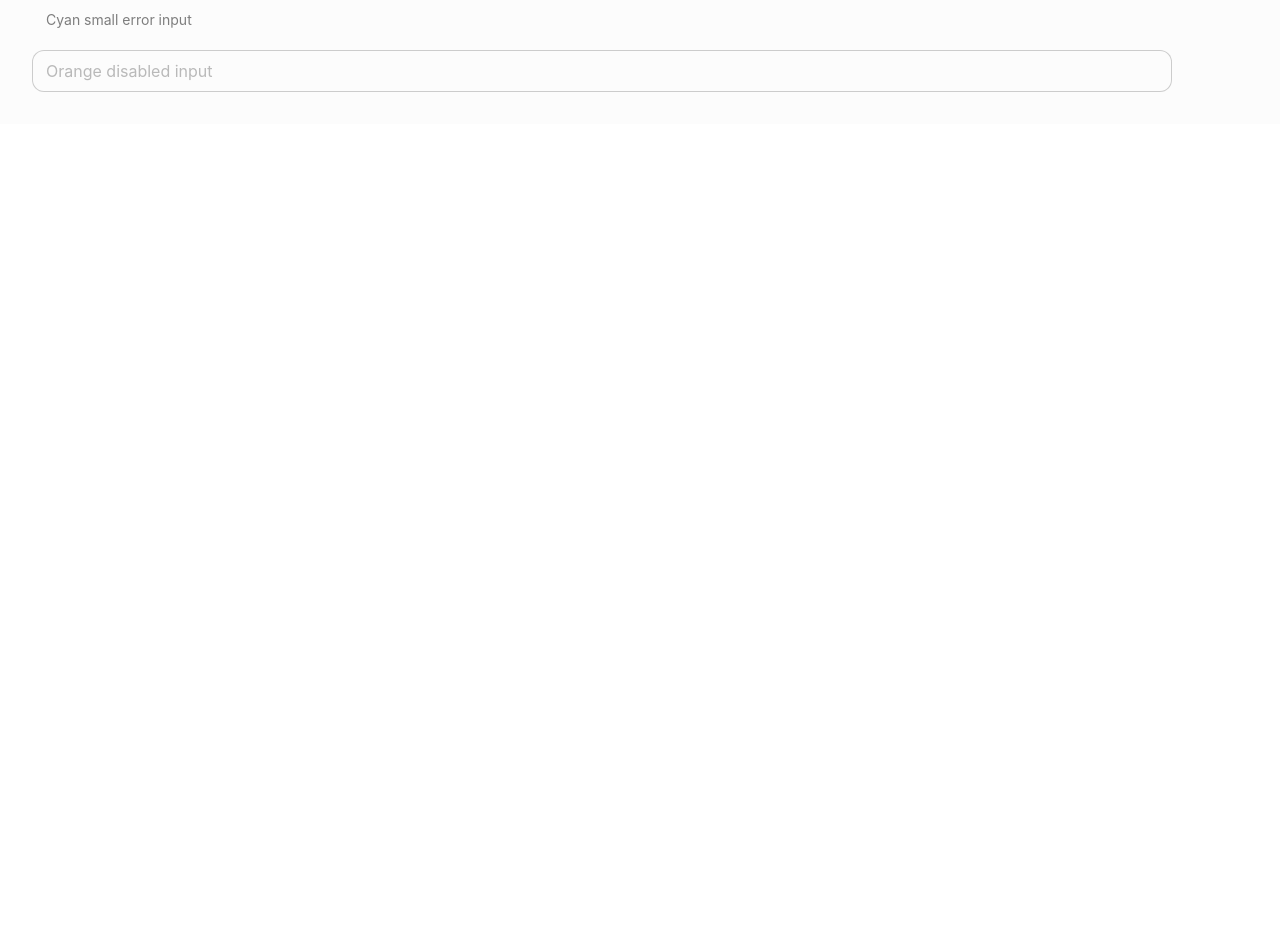
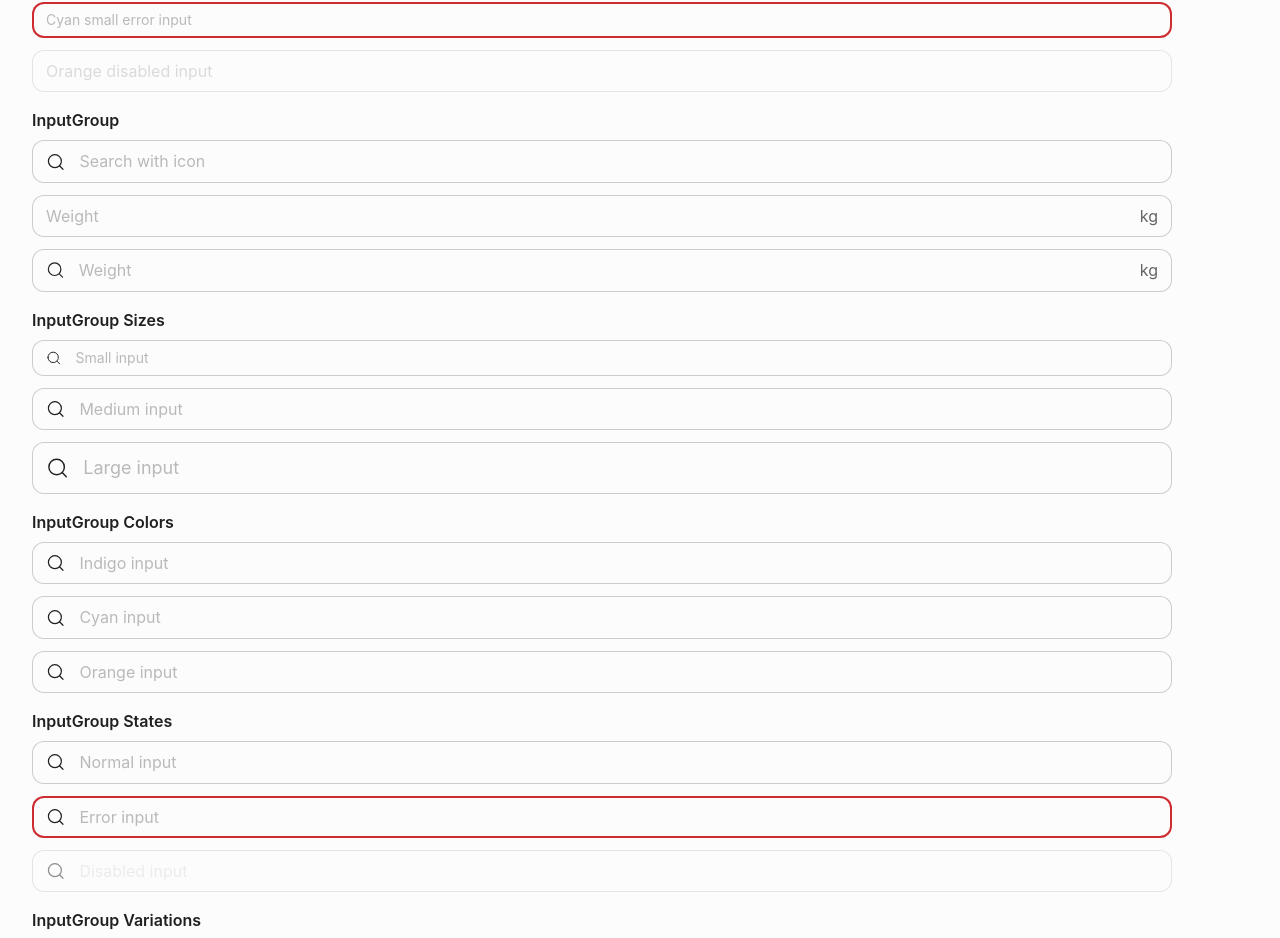
Before and after one commit to rhseung/ui-kit, a React (Vite) app: page / in a window 1280 px wide. Shown: the part 2222-3160 px from the top of the page. Before the commit the page ends 2346 px from the top, so only its background shows below. Built offline with nearby package versions, Linux system fonts and the light colour scheme; a web font is replaced by a local one.

Commit message:
feat: implement input and adornment

```diff
--- a/src/components/ui/button.tsx
+++ b/src/components/ui/button.tsx
@@ -10,8 +10,7 @@ import { tv } from '@/utils';
 
 import { isIconElement } from './icon';
 
-interface BaseButtonProps
-  extends React.ButtonHTMLAttributes<HTMLButtonElement> {
+interface BaseButtonProps {
   variant?: VariantProps<typeof baseButtonStyles>['variant'];
   size?: VariantProps<typeof baseButtonStyles>['size'];
   highContrast?: VariantProps<typeof baseButtonStyles>['highContrast'];
@@ -99,7 +98,7 @@ const iconButtonStyles = tv({
   },
 });
 
-export const Button: React.FC<ButtonProps> = ({
+export const Button: React.FC<ButtonProps & React.ComponentProps<'button'>> = ({
   variant = 'solid',
   size = 'md',
   color,
@@ -138,7 +137,9 @@ export const Button: React.FC<ButtonProps> = ({
   );
 };
 
-export const IconButton: React.FC<IconButtonProps> = ({
+export const IconButton: React.FC<
+  IconButtonProps & React.ComponentProps<'button'>
+> = ({
   variant = 'solid',
   size = 'md',
   color,
--- a/src/components/ui/index.ts
+++ b/src/components/ui/index.ts
@@ -1,2 +1,3 @@
 export * from './button';
 export * from './input';
+export * from './input-group';
--- /dev/null
+++ b/src/components/ui/input-group.tsx
@@ -0,0 +1,119 @@
+import React, { createContext, useContext } from 'react';
+
+import { useTheme } from '@/hooks/use-theme';
+import { cn, tv } from '@/utils';
+
+import { Input, type InputProps, inputStyles } from './input';
+
+export interface InputGroupProps extends InputProps {
+  disabled?: boolean;
+}
+
+const InputGroupContext = createContext<InputGroupProps>({
+  size: 'md',
+  color: undefined,
+  error: false,
+  disabled: false,
+});
+
+export const inputGroupStyles = tv({
+  extend: inputStyles,
+  variants: {
+    error: {
+      true: 'inset-ring-2 inset-ring-(--red-11)',
+      false:
+        'inset-ring inset-ring-(--gray-a7) has-focus:inset-ring-2 has-focus:inset-ring-(--accent-8)',
+    },
+    disabled: {
+      true: 'opacity-50',
+      false: '',
+    },
+  },
+});
+
+export const InputGroup: React.FC<
+  InputGroupProps & React.ComponentProps<'div'>
+> = ({
+  size = 'md',
+  color,
+  error = false,
+  disabled = false,
+  className,
+  children,
+  ...props
+}) => {
+  const { accent } = useTheme();
+  const computedColor = color ?? accent;
+
+  return (
+    <InputGroupContext.Provider
+      value={{ size, color: computedColor, error, disabled }}
+    >
+      <div
+        data-accent={computedColor}
+        className={inputGroupStyles({
+          size,
+          error,
+          disabled,
+          className: cn('flex items-center gap-3.5', className),
+        })}
+        {...props}
+      >
+        {children}
+      </div>
+    </InputGroupContext.Provider>
+  );
+};
+
+export const InputGroupInput = React.forwardRef<
+  HTMLInputElement,
+  Omit<
+    InputProps & React.ComponentProps<'input'>,
+    'size' | 'type' | 'data-accent' | 'color' | 'disabled'
+  >
+>(({ className, ...props }, ref) => {
+  const { size, color, error, disabled } = useContext(InputGroupContext);
+
+  return (
+    <Input
+      ref={ref}
+      size={size}
+      color={color}
+      error={error}
+      disabled={disabled}
+      className={cn(
+        'rounded-none border-0 border-none p-0 inset-ring-0 focus:inset-ring-0',
+        className,
+      )}
+      {...props}
+    />
+  );
+});
+
+// export interface InputGroupAdornmentProps {
+//   className?: string;
+// }
+
+// export const InputGroupAdornment: React.FC<
+//   PropsWithChildren<InputGroupAdornmentProps>
+// > = ({ className, children }) => {
+//   const context = useContext(InputGroupContext);
+//   const { size } = context;
+
+//   return (
+//     <div
+//       className={cn(
+//         'text-body flex items-center justify-center px-3 text-(--gray-11)',
+//         'bg-(--gray-2) inset-ring inset-ring-(--gray-a7)',
+//         size === 'sm' && 'py-2 text-sm',
+//         size === 'md' && 'py-2.5',
+//         size === 'lg' && 'py-3 text-lg',
+//         position === 'start' && 'rounded-l-xl rounded-r-none',
+//         position === 'end' && 'rounded-l-none rounded-r-xl',
+//         className,
+//       )}
+//     >
+//       {children}
+//     </div>
+//   );
+// };
--- a/src/components/ui/input.tsx
+++ b/src/components/ui/input.tsx
@@ -4,23 +4,17 @@ import type { VariantProps } from 'tailwind-variants';
 
 import { useTheme } from '@/hooks/use-theme';
 import type { HueName } from '@/styles/colors';
-import { cn, tv } from '@/utils';
+import { tv } from '@/utils';
 
-export interface InputProps
-  extends Omit<React.InputHTMLAttributes<HTMLInputElement>, 'size'> {
+// TODO: input type에 따라 return <PasswordInput />, <SearchInput />, <EmailInput />, <NumberInput />, <TelInput />, <UrlInput />, <DateInput />, <TimeInput />, <DateTimeInput />, <MonthInput />, <WeekInput />, <ColorInput />, <RangeInput />, <FileInput /> 등을 반환하도록 수정
+export interface InputProps {
   size?: VariantProps<typeof inputStyles>['size'];
   color?: HueName;
   error?: VariantProps<typeof inputStyles>['error'];
 }
 
-// placeholder: --gray-a8
-// text-selection: --accent-a5
-// text-color: --accent-12? --gray-12?
-// inset-ring: 1px --gray-a7
-// inset-ring-focus: 2px --accent-8
-
-const inputStyles = tv({
-  base: 'text-body w-full rounded-xl border-none px-3.5 shadow-none focus:outline-none',
+export const inputStyles = tv({
+  base: 'text-body w-full rounded-xl border-none px-3.5 text-(--gray-12) shadow-none selection:bg-(--accent-a5) placeholder:text-(--gray-a8) focus:outline-none',
   variants: {
     size: {
       sm: 'py-2 text-sm',
@@ -28,20 +22,19 @@ const inputStyles = tv({
       lg: 'py-3 text-lg',
     },
     error: {
-      true: '', // TODO: error style
-      false: cn(
-        'text-(--gray-12) inset-ring inset-ring-(--gray-a7) selection:bg-(--accent-a5) placeholder:text-(--gray-a8)',
-        'focus:inset-ring-2 focus:inset-ring-(--accent-8)',
-        // TODO: 'disabled:'
-      ),
+      true: 'inset-ring-2 inset-ring-(--red-11)',
+      false:
+        'inset-ring inset-ring-(--gray-a7) focus:inset-ring-2 focus:inset-ring-(--accent-8) disabled:opacity-50',
     },
   },
 });
 
 // TODO: input type 디자인 전부 고려 (ex. number, search, date, time, datetime-local, month, week, color, range, file)
 
-export const Input = React.forwardRef<HTMLInputElement, InputProps>(
-  ({ size = 'md', color, error = false, className, ...props }, ref) => {
+export const Input = React.forwardRef<
+  HTMLInputElement,
+  InputProps & Omit<React.ComponentProps<'input'>, 'size'>
+>(({ size = 'md', color, error = false, className, ...props }, ref) => {
   const { accent } = useTheme();
 
   return (
@@ -52,5 +45,4 @@ export const Input = React.forwardRef<HTMLInputElement, InputProps>(
       {...props}
     />
   );
-  },
-);
+});
--- a/src/routes/index.tsx
+++ b/src/routes/index.tsx
@@ -2,8 +2,14 @@ import 'react';
 
 import { createFileRoute } from '@tanstack/react-router';
 
-import { SunIcon } from '@/assets';
-import { Button, IconButton, Input } from '@/components';
+import { SearchIcon, SunIcon } from '@/assets';
+import {
+  Button,
+  IconButton,
+  Input,
+  InputGroup,
+  InputGroupInput,
+} from '@/components';
 import { useTheme } from '@/hooks/use-theme';
 import { type HueName, hueNames } from '@/styles/colors';
 import { cn } from '@/utils/cn';
@@ -313,6 +319,117 @@ function App() {
             />
           </div>
         </div>
+
+        {/* InputGroup */}
+        <div className="flex flex-col gap-2">
+          <div className={cn('text-title-4 font-semibold text-(--gray-12)')}>
+            InputGroup
+          </div>
+          <div className="flex flex-col gap-3">
+            <InputGroup color="indigo">
+              <SearchIcon />
+              <InputGroupInput placeholder="Search with icon" />
+            </InputGroup>
+            <InputGroup>
+              <InputGroupInput placeholder="Weight" />
+              <span className="text-body text-(--gray-11)">kg</span>
+            </InputGroup>
+            <InputGroup>
+              <SearchIcon />
+              <InputGroupInput placeholder="Weight" />
+              <span className="text-body text-(--gray-11)">kg</span>
+            </InputGroup>
+          </div>
+        </div>
+
+        {/* InputGroup Sizes */}
+        <div className="flex flex-col gap-2">
+          <div className={cn('text-title-4 font-semibold text-(--gray-12)')}>
+            InputGroup Sizes
+          </div>
+          <div className="flex flex-col gap-3">
+            <InputGroup size="sm">
+              <SearchIcon size="sm" />
+              <InputGroupInput placeholder="Small input" />
+            </InputGroup>
+            <InputGroup size="md">
+              <SearchIcon />
+              <InputGroupInput placeholder="Medium input" />
+            </InputGroup>
+            <InputGroup size="lg">
+              <SearchIcon size="lg" />
+              <InputGroupInput placeholder="Large input" />
+            </InputGroup>
+          </div>
+        </div>
+
+        {/* InputGroup with Colors */}
+        <div className="flex flex-col gap-2">
+          <div className={cn('text-title-4 font-semibold text-(--gray-12)')}>
+            InputGroup Colors
+          </div>
+          <div className="flex flex-col gap-3">
+            <InputGroup color="indigo">
+              <SearchIcon />
+              <InputGroupInput placeholder="Indigo input" />
+            </InputGroup>
+            <InputGroup color="cyan">
+              <SearchIcon />
+              <InputGroupInput placeholder="Cyan input" />
+            </InputGroup>
+            <InputGroup color="orange">
+              <SearchIcon />
+              <InputGroupInput placeholder="Orange input" />
+            </InputGroup>
+          </div>
+        </div>
+
+        {/* InputGroup States */}
+        <div className="flex flex-col gap-2">
+          <div className={cn('text-title-4 font-semibold text-(--gray-12)')}>
+            InputGroup States
+          </div>
+          <div className="flex flex-col gap-3">
+            <InputGroup>
+              <SearchIcon />
+              <InputGroupInput placeholder="Normal input" />
+            </InputGroup>
+            <InputGroup error>
+              <SearchIcon />
+              <InputGroupInput placeholder="Error input" />
+            </InputGroup>
+            <InputGroup disabled>
+              <SearchIcon />
+              <InputGroupInput placeholder="Disabled input" />
+            </InputGroup>
+          </div>
+        </div>
+
+        {/* InputGroup Variations */}
+        <div className="flex flex-col gap-2">
+          <div className={cn('text-title-4 font-semibold text-(--gray-12)')}>
+            InputGroup Variations
+          </div>
+          <div className="flex flex-col gap-3">
+            <InputGroup>
+              <span className="text-body text-(--gray-11)">$</span>
+              <InputGroupInput placeholder="0.00" />
+            </InputGroup>
+            <InputGroup>
+              <InputGroupInput placeholder="Email" />
+              <span className="text-body text-(--gray-11)">@example.com</span>
+            </InputGroup>
+            <InputGroup>
+              <span className="text-body text-(--gray-11)">https://</span>
+              <InputGroupInput placeholder="example.com" />
+            </InputGroup>
+            <InputGroup>
+              <SunIcon />
+              <InputGroupInput placeholder="With icon" />
+              <SunIcon />
+            </InputGroup>
+          </div>
+        </div>
       </div>
     </div>
   );
```
Lines whose indentation alone changed are shown as unchanged.
